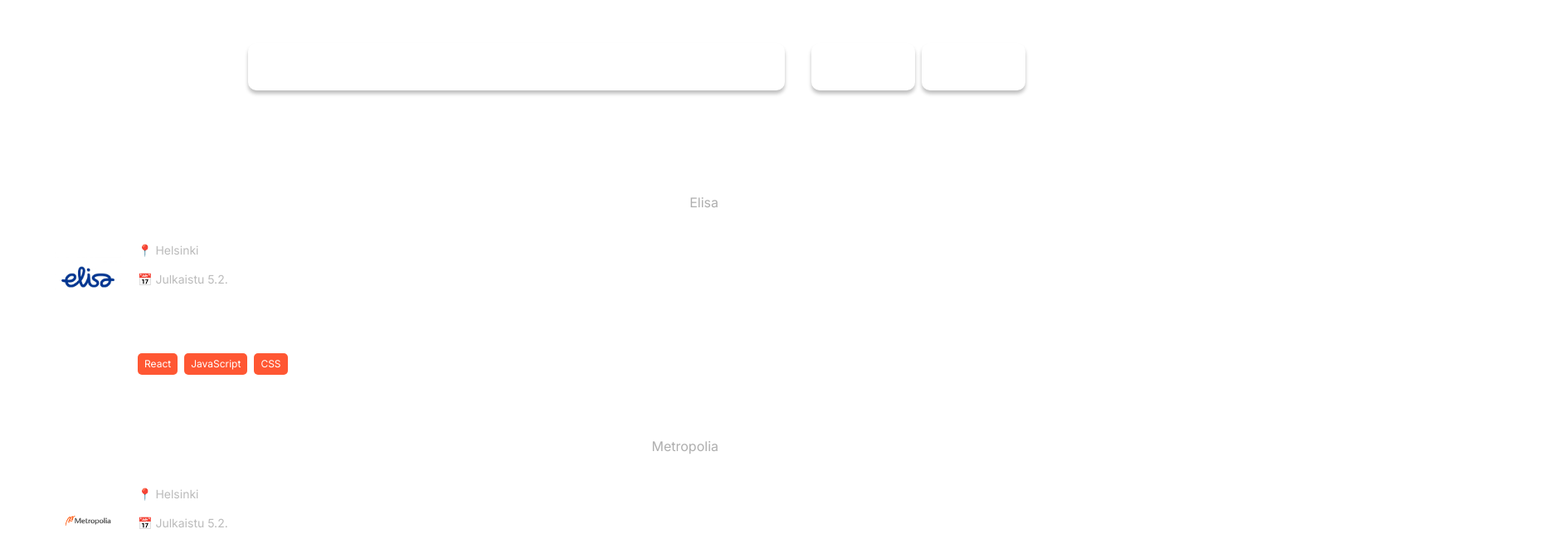
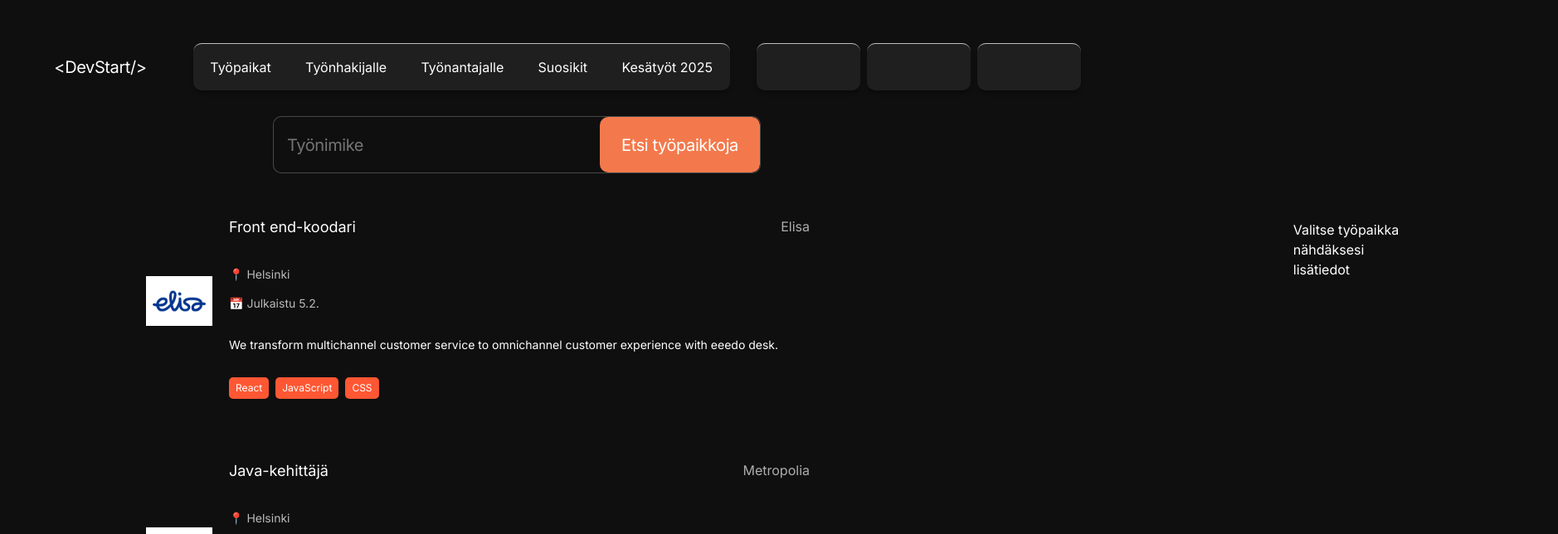
Before and after one commit to KimRautiainen/ekaDuuniFrontend, a React (Vite) app: page /jobs in a window 1280 px wide. Shown: the top 644 px of the page at 83% size, 1878 px wide, since content can reach past the window. Built offline with nearby package versions, Linux system fonts and the light colour scheme.

Commit message:
now when clicked job it goes to right side of the screen. Made some changes to how it looks like in figma

```diff
--- a/src/pages/JobListPage.jsx
+++ b/src/pages/JobListPage.jsx
@@ -1,21 +1,49 @@
 import { useState } from "react";
-import Navbar from "../components/Navbar";
 import JobList from "../components/JobList";
+import { NavLink } from "react-router-dom";
 import JobDetails from "../components/JobDetails";
 import "../styles/JobListPage.css";
 
 const JobListPage = () => {
     const [selectedJob, setSelectedJob] = useState(null);
+    const Navbar = () => {
+        return (
+            <nav className="navbar">
+                {/* DevStart Button (No Background) */}
+                <button className="navbar-logo">&lt;DevStart/&gt;</button>
+
+                {/* Center Box with Links */}
+                <div className="navbar-center-box">
+                    <NavLink to="" className="navbar-link">Työpaikat</NavLink>
+                    <NavLink to="/about" className="navbar-link">Työnhakijalle</NavLink>
+                    <NavLink to="/services" className="navbar-link">Työnantajalle</NavLink>
+                    <NavLink to="/contact" className="navbar-link">Suosikit</NavLink>
+                    <NavLink to="/contact" className="navbar-link">Kesätyöt 2025</NavLink>
+                </div>
+
+                {/* Right-Side Buttons */}
+                <div className="navbar-buttons">
+                    <NavLink to="/search" className="navbar-small-box"></NavLink>
+                    <NavLink to="/notifications" className="navbar-small-box"></NavLink>
+                    <NavLink to="/profile" className="navbar-small-box"></NavLink>
+                </div>
+            </nav>
+        );
+    }
 
     return (
         <>
-            <Navbar />
+            <Navbar>    </Navbar>
             <main className="job-list-page">
-                <h1>Työpaikat</h1>
-                <div className="job-page-container">
+                {/* Search Bar */}
+                <div className="search-bar">
+                    <input type="text" placeholder="Työnimike" />
+                    <button>Etsi työpaikkoja</button>
+                </div>
+                {/* Job List */}
+                <div className="job-list-container">
                     {/* Vasemman puolen työpaikkalista */}
                     <JobList setSelectedJob={setSelectedJob} />
-
                     {/* Oikean puolen työpaikkakuvaus */}
                     <div className="job-details-container">
                         {selectedJob ? <JobDetails job={selectedJob} /> : <p>Valitse työpaikka nähdäksesi lisätiedot</p>}
--- a/src/styles/JobCard.css
+++ b/src/styles/JobCard.css
@@ -1,7 +1,7 @@
 .job-card {
     display: flex;
     align-items: center; /* Asetetaan sisältö keskitetysti */
-    background-color: var(--color-box-bg);
+    background: #0F0F0F;
     color: var(--color-text-light);
     border-radius: 10px;
     padding: 16px;
--- a/src/styles/JobDetails.css
+++ b/src/styles/JobDetails.css
@@ -1,13 +1,38 @@
+.job-details-container {
+    display: flex;
+    background: #0F0F0F;
+    flex-direction: row;
+    width: 100%;
+    margin: auto;
+    gap: 20px;
+    padding: 20px;
+    min-height: 80vh;
+    align-items: flex-start;
+}
+.job-details {
+    background: #0F0F0F;
+    width: 50%;
+    background-color: var(--color-box-bg);
+    padding: 20px;
+    border-radius: 10px;
+    display: flex;
+    flex-direction: row;
+    align-items: flex-start;
+    min-height: 100%; /* Tämä pitää komponentin täysikokoisena */
+}
+
+
 .job-details-card {
     width: 100%;
-    background-color: var(--color-background-gray);
+    background: #0F0F0F;
     padding: 20px;
     border-radius: 10px;
     display: flex;
     flex-direction: column;
     align-items: flex-start;
     justify-content: flex-start;
-    min-height: 100%; /* Tämä pitää komponentin täysikokoisena */
+    min-width: 600px;
+    max-width: 1200px;
 }
 
 
--- a/src/styles/JobList.css
+++ b/src/styles/JobList.css
@@ -1,10 +1,9 @@
 .job-list-container {
+    background: #0F0F0F;
     display: flex; /* Varmistaa, että .job-list ja .job-details ovat vierekkäin */
     flex-direction: row; /* Pitää ne vierekkäin, ei allekkain */
-    width: 100%;
-    max-width: 1200px;
     margin: auto;
-    gap: 20px;
+    gap: 600px;
     padding: 20px;
     min-height: 80vh;
     align-items: flex-start; /* Kohdistaa sisältöä ylöspäin */
@@ -12,21 +11,23 @@
 
 
 .job-list {
+    background: #0F0F0F;
     width: 50%;
     display: flex;
-    flex-direction: column;
+    flex-direction: row;
     gap: 16px;
 }
 
 .job-details {
+    background: #0F0F0F;
     width: 50%; /* Vie oikean puolen koko tilan */
     background-color: var(--color-box-bg);
     padding: 20px;
     border-radius: 10px;
     display: flex;
-    flex-direction: column;
+    flex-direction: column-reverse;
     justify-content: flex-start;
     align-items: flex-start;
     min-height: 100%;
-    flex-grow: 1; /* Tämä varmistaa, että täyttää koko tilan */
+     /* Tämä varmistaa, että täyttää koko tilan */
 }
--- a/src/styles/JobListPage.css
+++ b/src/styles/JobListPage.css
@@ -1,23 +1,24 @@
-.job-list-page {
-    max-width: 900px;
-    margin: auto;
-    padding: 50px; /* Pienennetään paddingia */
-    color: white;
-    display: flex;
-    flex-direction: column;
-    align-items: center;
-    justify-content: flex-start; /* Työnnetään sisältö ylemmäs */
-    min-height: 80vh; /* Varmistetaan, ettei tule liikaa tilaa */
-    margin-top: 50px;
+body {
+    background-color: #0F0F0F;
 }
 
-.job-list-page h1 {
-    text-align: center;
-    margin-bottom: 50px; /* Pienennetään väliä otsikon ja listan välillä */
-    font-size: 28px;
+.job-list-page {
+    background: #0F0F0F;
+   padding-top: 180px;
+   padding: 140px;
+    color: white;
+    align-items: center;
+}
+
+.search-bar {
+    background: #0F0F0F;
+    display: flex;
+    gap: 20px;
+    align-items: center;
 }
 
 .job-list {
+    background: #0F0F0F;
     display: flex;
     flex-direction: column;
     gap: 10px;
```
